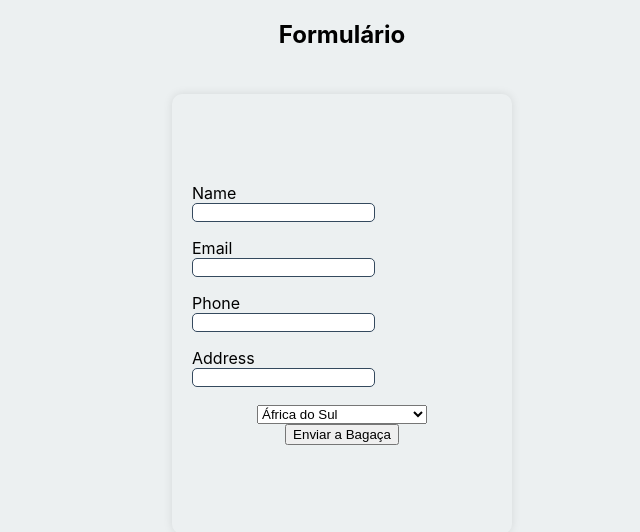
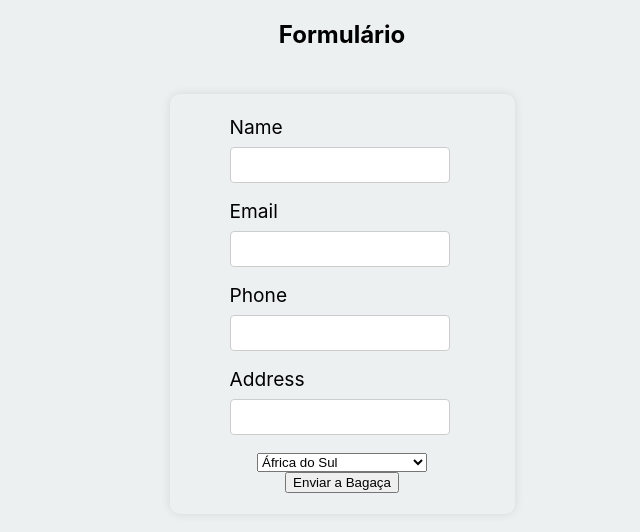
Before and after one commit to madruga665/react-test-app, a React (Create React App) app: page /form in a window 1280 px wide. Shown: the top 532 px of the page, without its empty margins (298-938 px from the left). Built offline with nearby package versions, Linux system fonts and the light colour scheme.

Commit message:
estilização dos inputs

```diff
--- a/src/components/Form/styles.module.scss
+++ b/src/components/Form/styles.module.scss
@@ -3,14 +3,10 @@
   flex-direction: column;
   align-items: center;
   justify-content: center;
-  width: 300px;
+  width: 325px;
   height: 400px;
   border-radius: 10px;
   box-shadow: 0px 0px 10px rgba(0, 0, 0, 0.1);
-  padding: 20px;
+  padding: 10px;
   margin: 25px;
-  input {
-    border-radius: 5px;
-    border: 1px solid #34495e;
-  }
 }
--- a/src/components/InputField/styles.module.scss
+++ b/src/components/InputField/styles.module.scss
@@ -1,8 +1,24 @@
 .InputContainer {
-  position: relative;
   display: flex;
   flex-direction: column;
   align-items: flex-start;
-  width: 100%;
   margin-bottom: 1rem;
+
+  label {
+    font-size: 1.2rem;
+    margin-bottom: 0.5rem;
+  }
+
+  input {
+    width: 90%;
+    padding: 0.5rem;
+    border: 1px solid #ccc;
+    border-radius: 0.25rem;
+    font-size: 1rem;
+    color: #333;
+    &:focus {
+      outline: none;
+      border-color: #333;
+    }
+  }
 }
```
